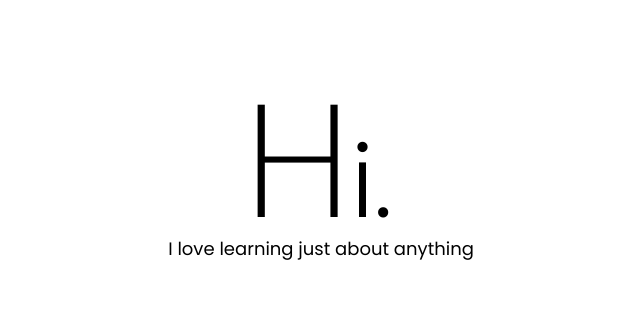
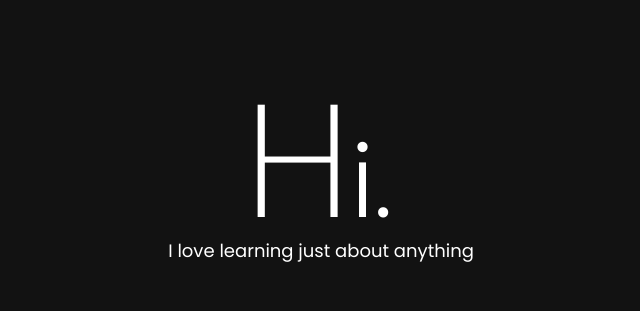
Before and after one commit to pn320/pn320.github.io, a plain HTML site: page index.html in a window 1280 px wide. Shown: the part 226-537 px from the top of the page, without its empty margins (319-959 px from the left). Drawn offline with Linux system fonts and the light colour scheme.

Commit message:
Update main.css
Dark themed page.

```diff
--- a/styles/main.css
+++ b/styles/main.css
@@ -8,6 +8,8 @@ body {
   font-family: Poppins, Roboto, sans-serif;
   min-height: 100vh;
   font-weight: 400;
+  background-color: #121212;
+  color: #ffffff;
 }
 
 .main-content {
@@ -31,5 +33,6 @@ body {
 
 .intro {
   font-size: 18px;
-  transform: translate(0, -170%);
+  position: relative;
+  transform: translate(0, -160%);
 }
```
